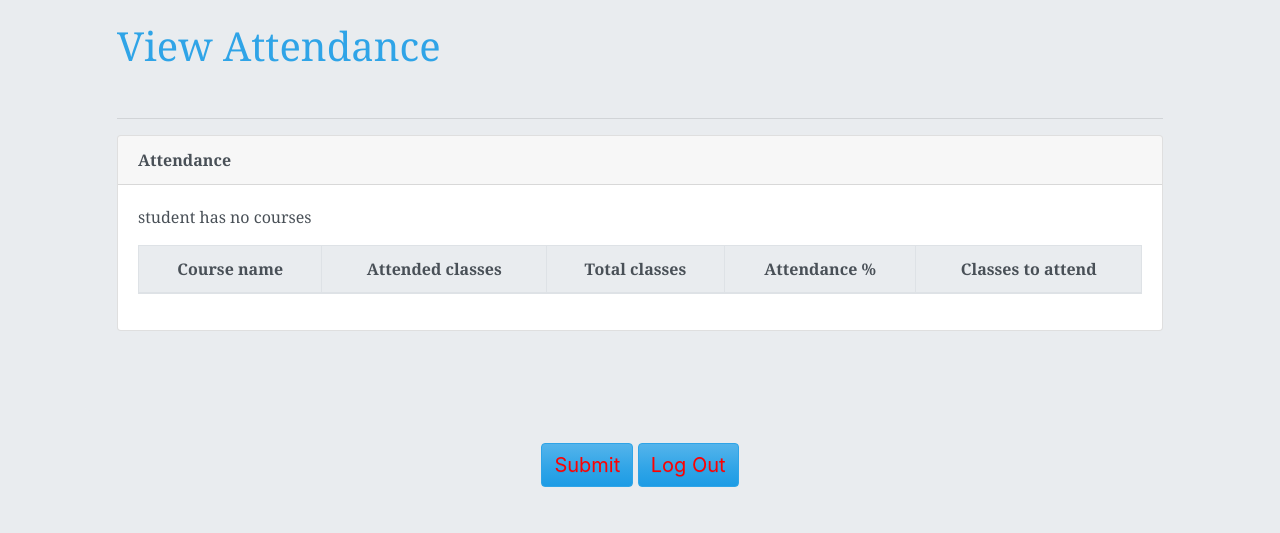
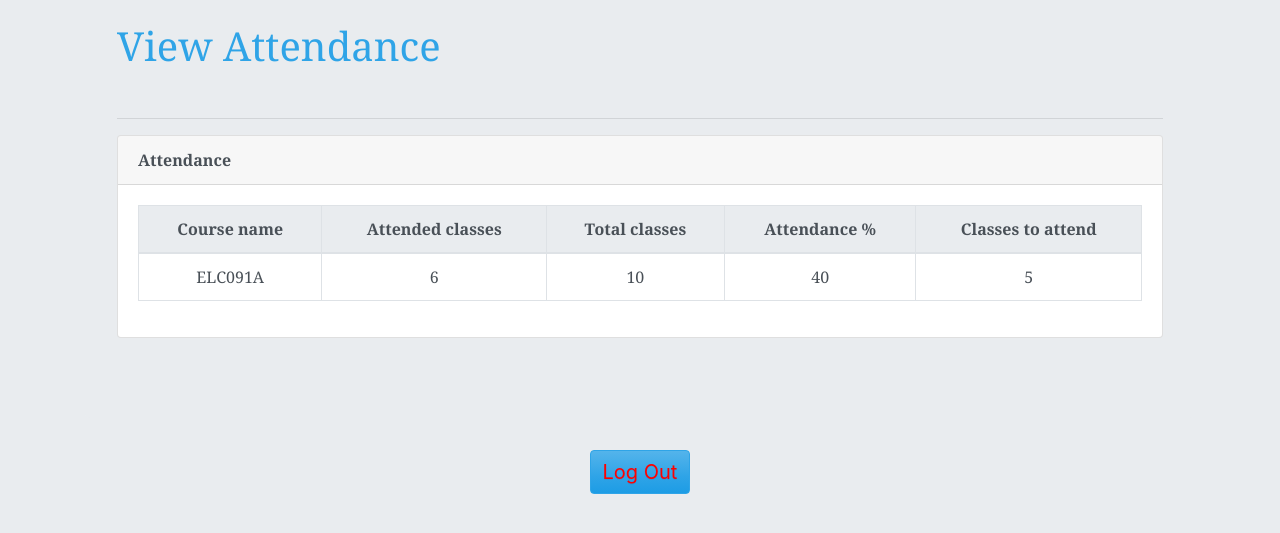
Before and after one commit to yuzhi-wang/SSW-540-MYSAS, a Django app: page /viewAttendance/ in a window 1280 px wide. Shown: the part 56-589 px from the top of the page. Run offline with Django 4.2, Linux system fonts and the light colour scheme; lists and menus that the app fills with data are empty; some libraries are stand-ins or nearby versions.

Commit message:
Added static data tat needs code rework

```diff
--- a/mysas/SAS/templates/viewAttendance.html
+++ b/mysas/SAS/templates/viewAttendance.html
@@ -163,22 +163,29 @@
                     </tr>
                   </thead>
                   <tbody>
-                    {% for a in att_list %}
                     <tr>
+                    <td>ELC091A</td>
+                        <td>6</td>
+                        <td>10</td>
+                        <td>40</td>
+                        <td>5</td>
+                    </tr>
+                    <!-- {% for a in att_list %} -->
+                    <!-- <tr>  have to fetch the value and add details to below tble row -->
                         <!-- <td>{{ a.course_id }}</td> -->
-                        <td>{{a.course.name}}</td>
-                        <td>{{ a.att_class }}</td>
-                        <td>{{ a.total_class }}</td>
-                        {% if a.attendance < 75 %}
-                            <td class="p-3 mb-2 bg-danger text-white">{{ a.attendance }}</td>
-                        {% else %}
-                            <td class="p-3 mb-2 bg-success text-white">{{ a.attendance }}</td>
-                        {% endif %}
-                        <td>{{ a.classes_to_attend }}</td>
-                    </tr>
-                    {% empty %}
-                            <p>student has no courses</p>
-                    {% endfor %}
+                        <!-- <td>{{a.course.name}}</td> -->
+                        <!-- <td>{{ a.att_class }}</td> -->
+                        <!-- <td>{{ a.total_class }}</td> -->
+                        <!-- {% if a.attendance < 75 %} -->
+                            <!-- <td class="p-3 mb-2 bg-danger text-white">{{ a.attendance }}</td> -->
+                        <!-- {% else %} -->
+                            <!-- <td class="p-3 mb-2 bg-success text-white">{{ a.attendance }}</td> -->
+                        <!-- {% endif %} -->
+                        <!-- <td>{{ a.classes_to_attend }}</td> -->
+                    <!-- </tr> -->
+                    <!-- {% empty %} -->
+                            <!-- <p>student has no courses</p> -->
+                    <!-- {% endfor %} -->
 
                   </tbody>
                 </table>
@@ -188,7 +195,7 @@
  </div>
  <!-- <div class="modal-body">Select "Logout" below if you are ready to end your current session.</div> -->
  <div class="text-center">
-    <a class="btn btn-primary" style="text-align: left; font-size: 20px; text-decoration: none; color:red;background-color:rgb(0 188 212 / 45%);" href="/info/">Submit</a>
+    <!-- <a class="btn btn-primary" style="text-align: left; font-size: 20px; text-decoration: none; color:red;background-color:rgb(0 188 212 / 45%);" href="/info/">Submit</a> -->
     <a class="btn btn-primary" style="text-align: left; font-size: 20px; text-decoration: none; color:red;background-color:rgb(0 188 212 / 45%);" href="/logout/"> Log Out</a>
  </div>
 </div>
```
